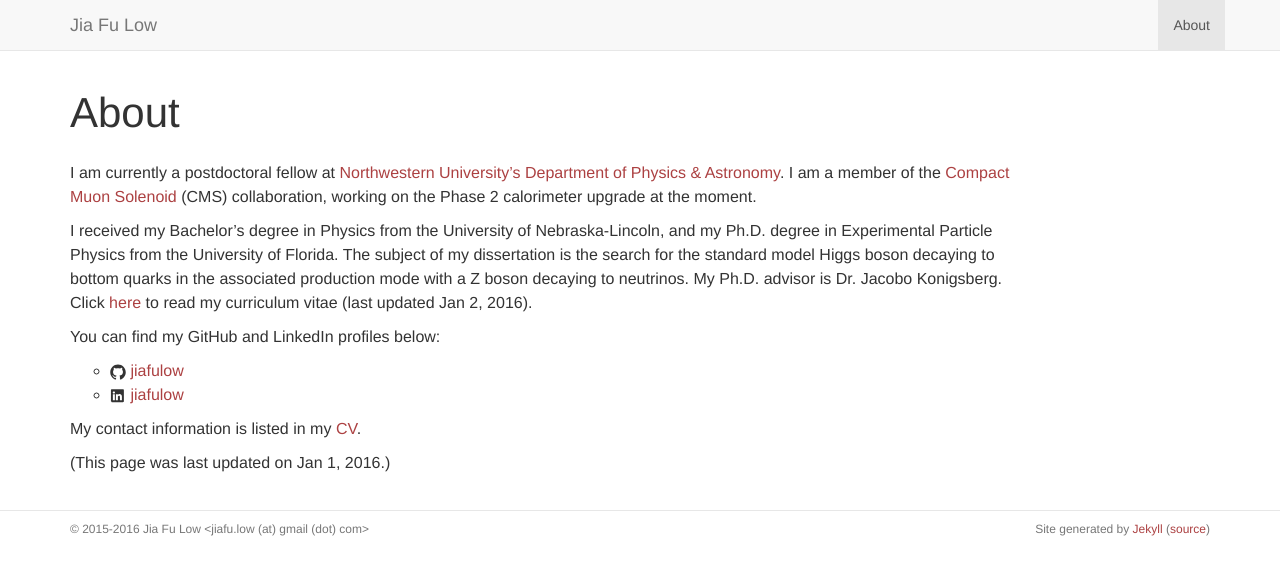
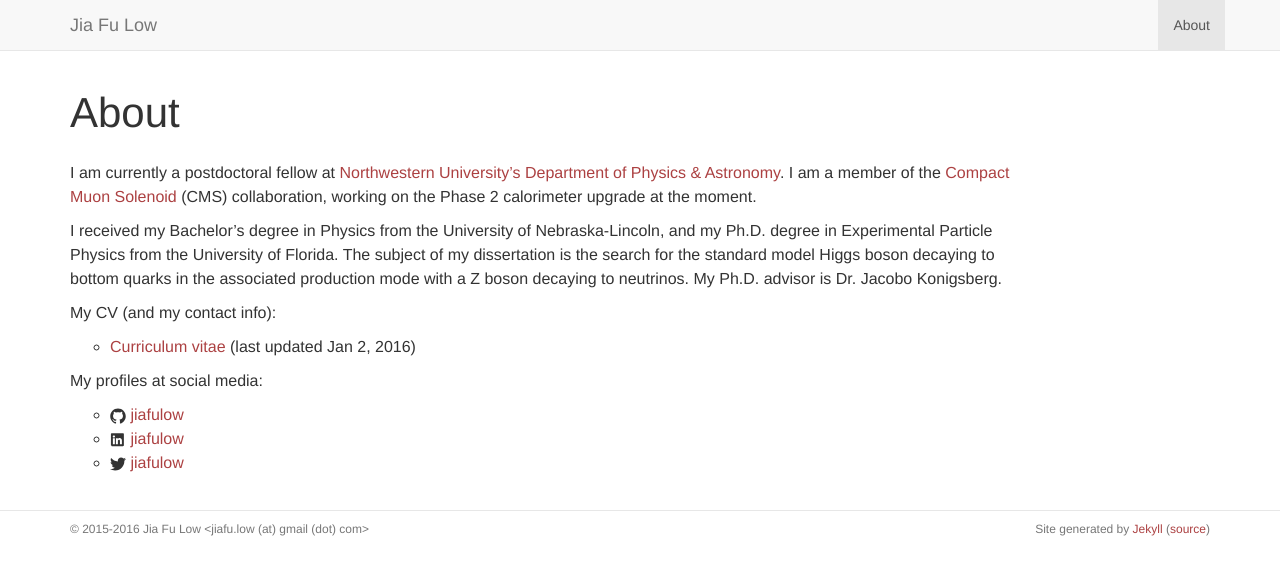
Before and after one commit to jiafulow/jiafulow.github.io, a Jekyll site: the page built from about.md, in a window 1280 px wide. Shown: the top 575 px of the page. Built offline with Jekyll 4.4.1, drawn with Linux system fonts in a browser that asks for light colours.

Commit message:
Add twitter profile, update About

```diff
--- a/_config.yml
+++ b/_config.yml
@@ -12,6 +12,7 @@ encoding: utf-8
 
 github_username:  jiafulow
 linkedin_username: jiafulow
+twitter_username: jiafulow
 source_repo: https://github.com/jiafulow/jiafulow.github.io
 
 # Pagination
--- /dev/null
+++ b/_includes/curriculum_vitae.html
@@ -0,0 +1,8 @@
+<ul class="social-media-list">
+  <li>
+    <a href="{{ "/assets/pdf/cv_jiafu.pdf" | prepend: site.baseurl }}">
+      Curriculum vitae
+    </a>
+    (last updated Jan 2, 2016)
+  </li>
+</ul>
--- a/_includes/header.html
+++ b/_includes/header.html
@@ -1,8 +1,8 @@
-<header class="site-header site-header-1">
+<header class="site-header">
 
   <div class="wrapper">
 
-    <a class="site-title site-title-1" href="{{ site.baseurl }}/">{{ site.title }}</a>
+    <a class="site-title" href="{{ site.baseurl }}/">{{ site.title }}</a>
 
     <nav class="site-nav">
       <a href="#" class="menu-icon">
@@ -16,7 +16,7 @@
       <div class="trigger">
         {% for page in site.pages %}
           {% if page.title %}
-          <a class="page-link page-link-1" href="{{ page.url | prepend: site.baseurl }}">{{ page.title }}</a>
+          <a class="page-link" href="{{ page.url | prepend: site.baseurl }}">{{ page.title }}</a>
           {% endif %}
         {% endfor %}
       </div>
--- a/_includes/social_media_list.html
+++ b/_includes/social_media_list.html
@@ -1,4 +1,4 @@
-<ul class="social-media-list social-media-list-1">
+<ul class="social-media-list">
   {% if site.github_username %}
   <li>
     <a href="https://github.com/{{ site.github_username }}">
@@ -26,4 +26,19 @@
     </a>
   </li>
   {% endif %}
+
+  {% if site.twitter_username %}
+  <li>
+    <a href="https://twitter.com/{{ site.twitter_username }}">
+      <span class="icon ">
+        <svg viewBox="0 0 16 16">
+          <path fill="#828282" d="M15.969,3.058c-0.586,0.26-1.217,0.436-1.878,0.515c0.675-0.405,1.194-1.045,1.438-1.809 c-0.632,0.375-1.332,0.647-2.076,0.793c-0.596-0.636-1.446-1.033-2.387-1.033c-1.806,0-3.27,1.464-3.27,3.27 c0,0.256,0.029,0.506,0.085,0.745C5.163,5.404,2.753,4.102,1.14,2.124C0.859,2.607,0.698,3.168,0.698,3.767 c0,1.134,0.577,2.135,1.455,2.722C1.616,6.472,1.112,6.325,0.671,6.08c0,0.014,0,0.027,0,0.041c0,1.584,1.127,2.906,2.623,3.206 C3.02,9.402,2.731,9.442,2.433,9.442c-0.211,0-0.416-0.021-0.615-0.059c0.416,1.299,1.624,2.245,3.055,2.271 c-1.119,0.877-2.529,1.4-4.061,1.4c-0.264,0-0.524-0.015-0.78-0.046c1.447,0.928,3.166,1.469,5.013,1.469 c6.015,0,9.304-4.983,9.304-9.304c0-0.142-0.003-0.283-0.009-0.423C14.976,4.29,15.531,3.714,15.969,3.058z"/>
+        </svg>
+      </span>
+
+      <span class="username">{{ site.twitter_username }}</span>
+    </a>
+  </li>
+  {% endif %}
+
 </ul>
--- a/about.md
+++ b/about.md
@@ -14,13 +14,9 @@ and my Ph.D. degree in Experimental Particle Physics from the University of Flor
 The subject of my dissertation is the search for the standard model Higgs boson
 decaying to bottom quarks in the associated production mode with a Z boson
 decaying to neutrinos. My Ph.D. advisor is Dr. Jacobo Konigsberg.
-Click <a href="{{ "/assets/pdf/cv_jiafu.pdf" | prepend: site.baseurl }}">here</a>
-to read my curriculum vitae (last updated Jan 2, 2016).
 
-You can find my GitHub and LinkedIn profiles below:
+My CV (and my contact info):
+{% include curriculum_vitae.html %}
+
+My profiles at social media:
 {% include social_media_list.html %}
-
-My contact information is listed in my <a href="{{ "/assets/pdf/cv_jiafu.pdf" | prepend: site.baseurl }}">CV</a>.
-
-
-(This page was last updated on {{ page.date | date: "%b %-d, %Y" }}.)
```
